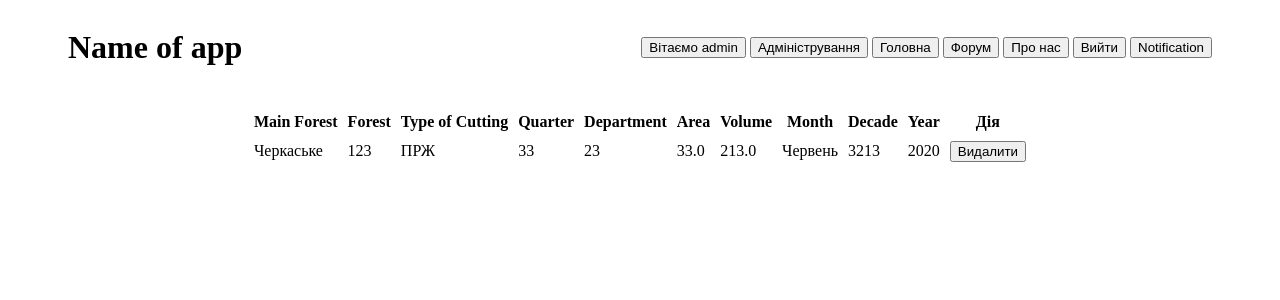
After one commit to ytre12/coursework, a Flask app: page /favorite in a window 1280 px wide. The commit adds this page. Shown: the top 300 px of the page. Run offline with Flask 3, Linux system fonts and the light colour scheme; a user stored in the database is signed in; data comes from the database, SQL or seed files in the repository; both versions use the stored data as it was after the commit.

Commit message:
Add favorite funk, route, chsnge main and get_forest route

```diff
--- a/DB.py
+++ b/DB.py
@@ -43,3 +43,8 @@ class Forum(db.Model):
     comment = db.Column(db.Text, nullable=False)
     date = db.Column(db.DateTime, nullable=False)
     isAdmin = db.Column(db.Boolean, default=False)
+
+class Favorite(db.Model):
+    id = db.Column(db.Integer, primary_key=True)
+    userID = db.Column(db.Integer, db.ForeignKey('user.id'), nullable=False)
+    forestID = db.Column(db.Integer, db.ForeignKey('forest.id'), nullable=False)
--- a/app.py
+++ b/app.py
@@ -1,5 +1,5 @@
 from flask import Flask, render_template, request, redirect, url_for, jsonify
-from DB import db, Forest, User, Comits, Forum
+from DB import db, Forest, User, Comits, Forum, Favorite
 from datetime import datetime
 from flask_login import LoginManager, login_user, logout_user, login_required, current_user
 
@@ -24,10 +24,17 @@ db.init_app(app)
 def main():
     forestsDb = Forest.query.all()
     return render_template('index.html', forests=forestsDb)
-
 @app.route('/api/forests', methods=['GET'])
 def get_forests():
     forests = Forest.query.all()
+
+    favorite_forest_ids = []
+    if current_user.is_authenticated:
+        # Змінено user_id на userID
+        user_favs = Favorite.query.filter_by(userID=current_user.id).all()
+        # Змінено forest_id на forestID
+        favorite_forest_ids = [fav.forestID for fav in user_favs]
+
     return jsonify([{
         'id': forest.id,
         'mainForest': forest.mainForest,
@@ -39,7 +46,8 @@ def get_forests():
         'volumeForestManagement': forest.volumeForestManagement,
         'month': forest.month,
         'decade': forest.decade,
-        'year': forest.year
+        'year': forest.year,
+        'is_favorite': forest.id in favorite_forest_ids
     } for forest in forests])
 
 @app.route('/admin', methods=['GET', 'POST'])
@@ -228,6 +236,42 @@ def delete_forum_comment(id):
 def about_ass():
     return render_template('about_ass.html')
 
+@app.route('/favorite')
+@login_required
+def favorite():
+    # Змінено user_id на userID
+    user_favorites = Favorite.query.filter_by(userID=current_user.id).all()
+
+    # Змінено forest_id на forestID
+    forest_ids = [fav.forestID for fav in user_favorites]
+
+    favorite_forests = Forest.query.filter(Forest.id.in_(forest_ids)).all()
+
+    return render_template('favorite.html', forests=favorite_forests)
+
+@app.route('/api/toggle_favorite', methods=['POST'])
+def toggle_favorite():
+    if not current_user.is_authenticated:
+        return jsonify({'error': 'Необхідно увійти в систему'}), 401
+
+    data = request.get_json()
+    # Це значення приходить з JS, тому тут залишається forest_id (як ми писали в JS)
+    forest_id_from_js = data.get('forest_id')
+
+    # Змінено filter_by на userID та forestID
+    favorite = Favorite.query.filter_by(userID=current_user.id, forestID=forest_id_from_js).first()
+
+    if favorite:
+        db.session.delete(favorite)
+        db.session.commit()
+        return jsonify({'status': 'removed'})
+    else:
+        # Змінено імена полів при створенні нового запису
+        new_favorite = Favorite(userID=current_user.id, forestID=forest_id_from_js)
+        db.session.add(new_favorite)
+        db.session.commit()
+        return jsonify({'status': 'added'})
+
 if __name__ == '__main__':
     with app.app_context():
         db.create_all()
--- /dev/null
+++ b/static/scripts/delFavorite.js
@@ -0,0 +1,21 @@
+function removeFavorite(forestId, buttonElement) {
+            // Робимо запит на наш існуючий маршрут
+            fetch('/api/toggle_favorite', {
+                method: 'POST',
+                headers: {
+                    'Content-Type': 'application/json'
+                },
+                body: JSON.stringify({ forest_id: forestId })
+            })
+            .then(response => response.json())
+            .then(data => {
+                // Якщо сервер відповів, що успішно видалено
+                if (data.status === 'removed') {
+                    // Знаходимо рядок (tr), у якому знаходиться натиснута кнопка
+                    const row = buttonElement.closest('tr');
+                    // Видаляємо цей рядок з екрану
+                    row.remove();
+                }
+            })
+            .catch(error => console.error('Помилка видалення:', error));
+        }
--- /dev/null
+++ b/templates/favorite.html
@@ -0,0 +1,75 @@
+<!DOCTYPE html>
+<html lang="en">
+<head>
+    <meta charset="UTF-8">
+    <meta name="viewport" content="width=device-width, initial-scale=1.0">
+    <link rel="stylesheet" href="{{ url_for('static', filename='styles/forum-style.css') }}">
+    <title>Favorite</title>
+</head>
+<body>
+    <header>
+        <h1>Name of app</h1>
+        <div class="header-btn">
+            {% if current_user.is_authenticated %}
+                <button>Вітаємо {{ current_user.username }}</button>
+                {% if current_user.isAdmin %}
+                    <a href="{{ url_for('admin') }}"><button>Адміністрування</button></a>
+                {% endif %}
+                <a href="{{ url_for('main') }}"><button>Головна</button></a>
+                <a href="{{ url_for('forum') }}"><button>Форум</button></a>
+                <a href="{{ url_for('about_ass') }}"><button>Про нас</button></a>
+                <a href="{{ url_for('logout') }}"><button>Вийти</button></a>
+                <button>Notification</button>
+            {% else %}
+                <a href="{{ url_for('login') }}"><button>Увійти</button></a>
+                <a href="{{ url_for('register') }}"><button>Зареєструватись</button></a>
+            {% endif %}
+        </div>
+    </header>
+
+    <main>
+
+        <table cellpadding="5" cellspacing="0">
+            <thead>
+                <tr>
+                    <th>Main Forest</th>
+                    <th>Forest</th>
+                    <th>Type of Cutting</th>
+                    <th>Quarter</th>
+                    <th>Department</th>
+                    <th>Area</th>
+                    <th>Volume</th>
+                    <th>Month</th>
+                    <th>Decade</th>
+                    <th>Year</th>
+                    <th>Дія</th> </tr>
+            </thead>
+            <tbody>
+                {% for forest in forests %}
+                    <tr id="row-{{ forest.id }}">
+                        <td>{{ forest.mainForest }}</td>
+                        <td>{{ forest.forest }}</td>
+                        <td>{{ forest.typeCutting }}</td>
+                        <td>{{ forest.quarter }}</td>
+                        <td>{{ forest.department }}</td>
+                        <td>{{ forest.area }}</td>
+                        <td>{{ forest.volumeForestManagement }}</td>
+                        <td>{{ forest.month }}</td>
+                        <td>{{ forest.decade }}</td>
+                        <td>{{ forest.year }}</td>
+                        <td>
+                            <button onclick="removeFavorite({{ forest.id }}, this)">Видалити</button>
+                        </td>
+                    </tr>
+                {% else %}
+                    <tr id="empty-message">
+                        <td colspan="11">У вас поки немає збережених записів.</td>
+                    </tr>
+                {% endfor %}
+            </tbody>
+        </table>
+    </main>
+
+    <script src="{{ url_for('static', filename='scripts/delFavorite.js') }}"></script>
+</body>
+</html>
--- a/templates/index.html
+++ b/templates/index.html
@@ -16,6 +16,7 @@
                 {% if current_user.isAdmin %}
                     <a href="{{ url_for('admin') }}"><button>Адміністрування</button></a>
                 {% endif %}
+                <a href="{{ url_for('favorite') }}"><button>Улюблені</button></a>
                 <a href="{{ url_for('forum') }}"><button>Форум</button></a>
                 <a href="{{ url_for('about_ass') }}"><button>Про нас</button></a>
                 <a href="{{ url_for('logout') }}"><button>Вийти</button></a>
```
Also changed, not shown: static/scripts/openDbWindow.js (+53 -20 lines), instance/forests.db.
